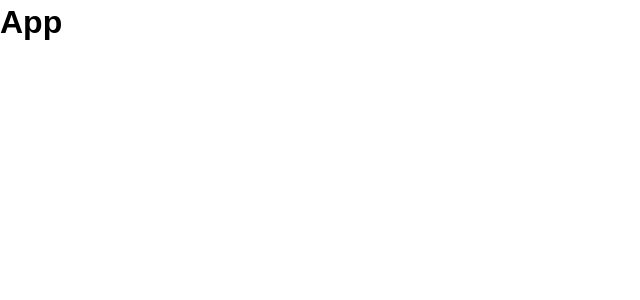
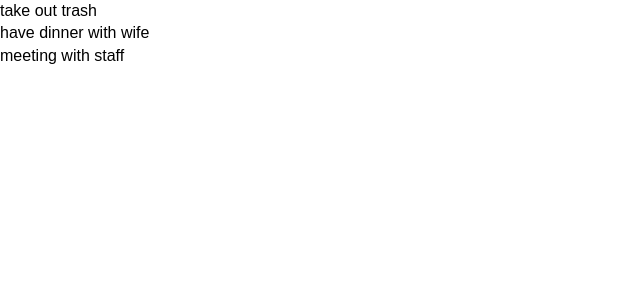
Before and after one commit to jasonlightmanjohn/todolist---react-crashCourse, a React (Create React App) app: page / in a window 1280 px wide. Shown: the top 300 px of the page, without its empty margins (0-640 px from the left). Built offline with nearby package versions, Linux system fonts and the light colour scheme.

Commit message:
stop at 36'56

```diff
--- a/src/App.js
+++ b/src/App.js
@@ -1,12 +1,35 @@
-import React from 'react';
+import React , {Component}from 'react';
 import './App.css';
+import Todos from './components/Todos';
 
-function App() {
-  return (
-    <div className="App">
-     <h1>App</h1>
-    </div>
-  );
+class App extends Component {
+  state = {
+    todos: [
+      {
+      id: 1,
+      title: 'take out trash',
+      completed: false
+      },
+        {
+        id: 2,
+        title: 'have dinner with wife',
+        completed: false
+        },
+      {
+      id: 3,
+      title: 'meeting with staff',
+      completed: false
+      }
+    ]
+  }
+
+   render() {
+    console.log(this.state.todos)
+      return (
+        <div className="App">
+          <Todos todos = {this.state.todos}/>
+        </div>
+      );
+  }
 }
-
 export default App;
--- /dev/null
+++ b/src/components/TodoItem.js
@@ -0,0 +1,18 @@
+import React, { Component } from 'react'
+import PropTypes from 'prop-types'
+
+export class TodoItem extends Component {
+    render() {
+        return (
+            <div>
+                <p>{ this.props.todos.title }</p>
+            </div>
+        )
+    }
+}
+
+
+//prop-types
+TodoItem.propTypes = { todos: PropTypes.object.isRequired}
+
+export default TodoItem
--- a/src/components/Todos.js
+++ b/src/components/Todos.js
@@ -0,0 +1,16 @@
+import React, { Component } from 'react';
+import TodoItem from './TodoItem.js';
+import PropTypes from 'prop-types';
+
+class Todos extends Component {
+  render() {
+    return this.props.todos.map((todo)=>(
+    <TodoItem key={todo.id} todos={todo} />
+    ));
+  }
+}
+
+//prop-types
+Todos.propTypes = { todos: PropTypes.array.isRequired}
+
+export default Todos;
```
